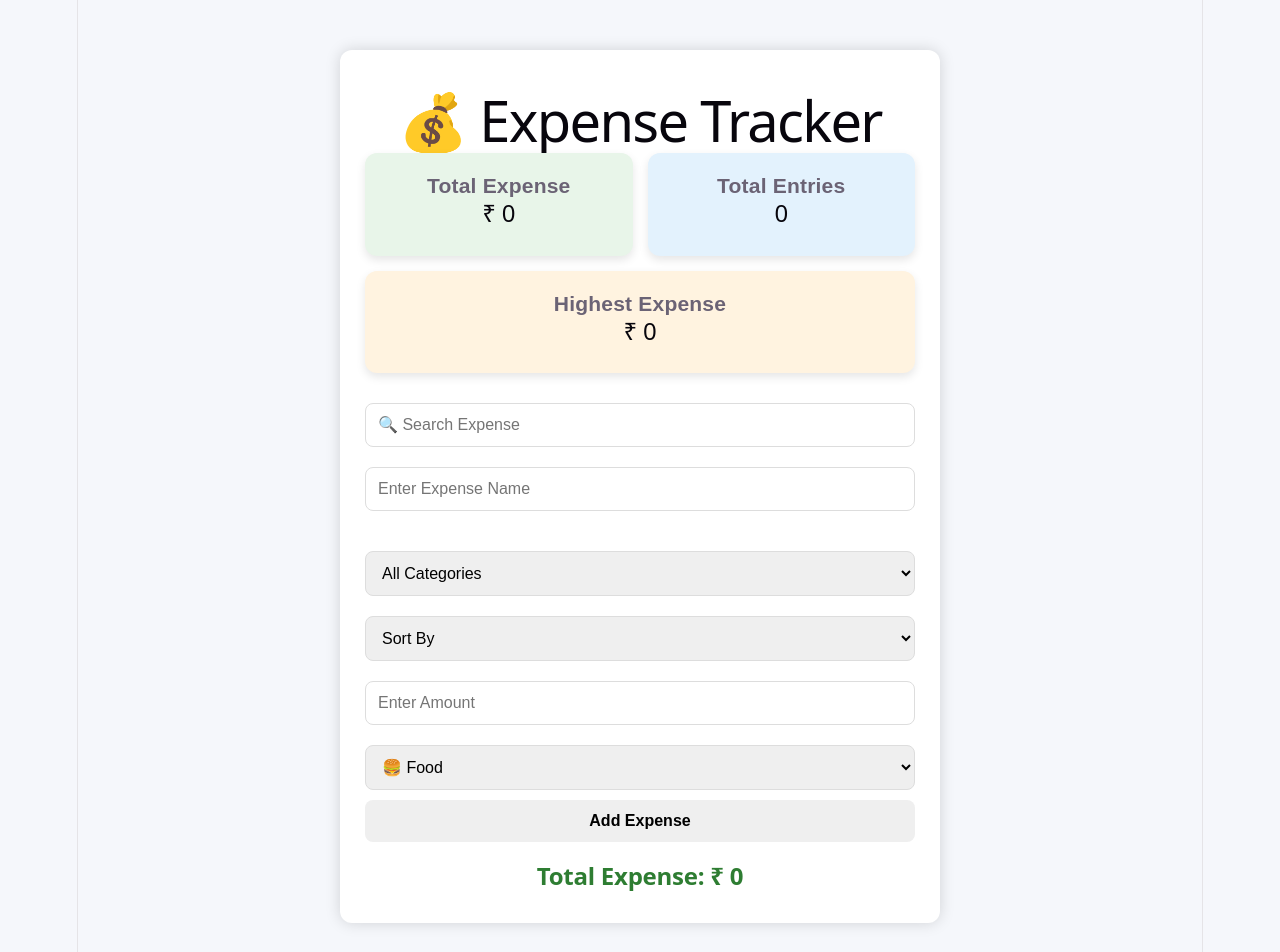
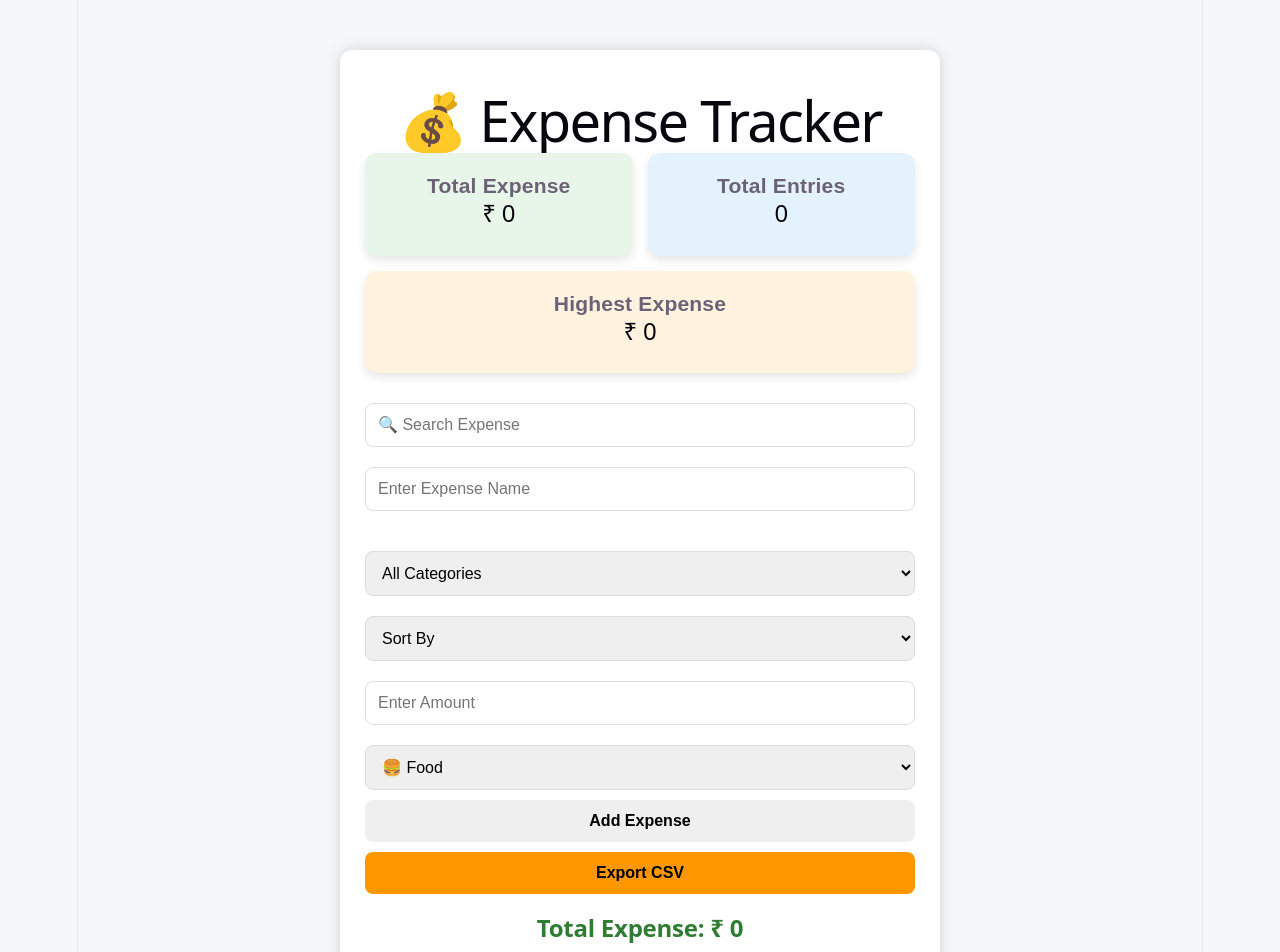
Before and after one commit to Harshadshinde06/expense-tracker, a React (Vite) app: page / in a window 1280 px wide. Shown: the top 952 px of the page. Built offline with nearby package versions, Linux system fonts and the light colour scheme.

Commit message:
Add CSV export functionality

```diff
--- a/src/App.jsx
+++ b/src/App.jsx
@@ -41,6 +41,31 @@ const deleteExpense = (index) => {
   const updatedExpenses = expenses.filter((_, i) => i !== index);
 
   setExpenses(updatedExpenses);
+};
+
+const exportCSV = () => {
+  const headers = ["Category", "Expense", "Amount"];
+
+  const rows = expenses.map((item) => [
+    item.category,
+    item.name,
+    item.amount,
+  ]);
+
+  const csvContent = [headers, ...rows]
+    .map((row) => row.join(","))
+    .join("\n");
+
+  const blob = new Blob([csvContent], {
+    type: "text/csv;charset=utf-8;",
+  });
+
+  const url = URL.createObjectURL(blob);
+
+  const link = document.createElement("a");
+  link.href = url;
+  link.download = "expenses.csv";
+  link.click();
 };
 
 const totalAmount = expenses.reduce((total, item) => {
@@ -148,6 +173,16 @@ useEffect(() => {
   Add Expense
 </button>
 
+<button
+  onClick={exportCSV}
+  style={{
+    marginTop: "10px",
+    background: "#ff9800",
+  }}
+>
+  Export CSV
+</button>
+
 {expenses
   .filter((item) =>
     item.name.toLowerCase().includes(search.toLowerCase())
```
